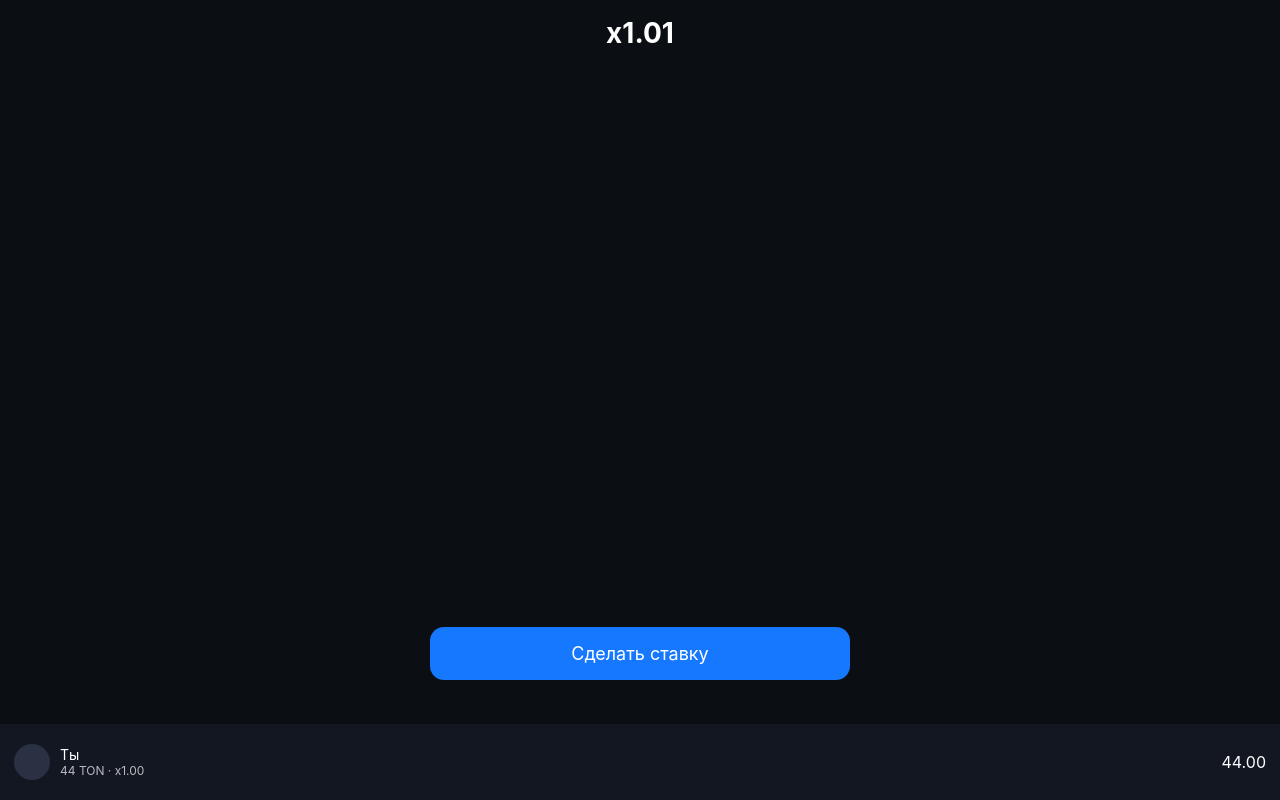
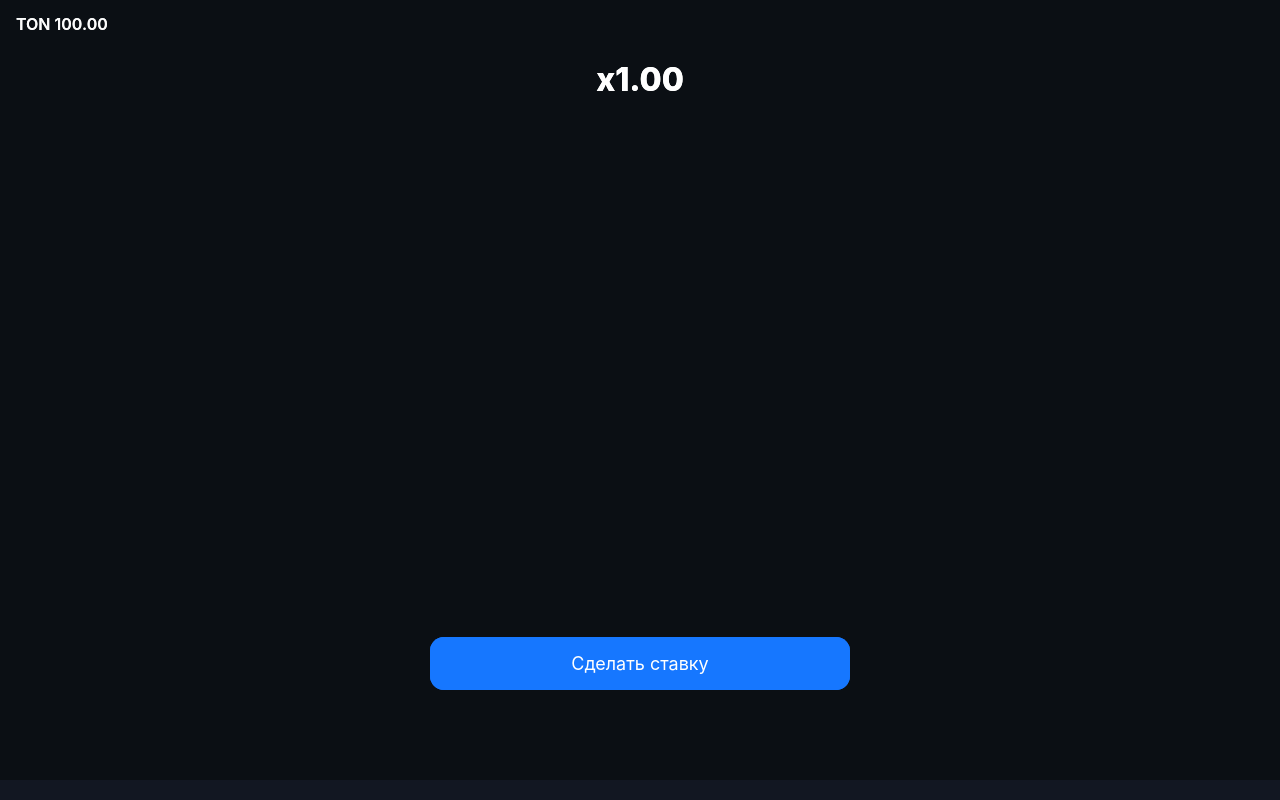
Before and after one commit to mjfgfpmtrz-dev/AlukaCasinos, a plain HTML site: page crash.html in a window 1280 px wide. Drawn offline with Linux system fonts and the light colour scheme.

Commit message:
Add files via upload

```diff
--- a/crash.html
+++ b/crash.html
@@ -1,197 +1,189 @@
 <!DOCTYPE html>
 <html lang="ru">
 <head>
-<meta charset="UTF-8" />
+<meta charset="UTF-8">
 <title>Crash</title>
-<meta name="viewport" content="width=device-width, initial-scale=1.0"/>
+<meta name="viewport" content="width=device-width, initial-scale=1.0">
 <style>
 *{box-sizing:border-box;font-family:Inter,system-ui}
 body{margin:0;background:#0b0f14;color:#fff;overflow:hidden}
-#game{position:relative;width:100vw;height:100vh}
+#app{position:relative;width:100vw;height:100vh}
 
-/* центр */
-#centerText{
+/* TOP */
+#top{
+  position:absolute;top:14px;left:16px;right:16px;
+  display:flex;justify-content:space-between;align-items:center;
+}
+#balance{font-weight:600;opacity:.9}
+
+/* MULT */
+#mult{
+  position:absolute;top:60px;left:50%;
+  transform:translateX(-50%);
+  font-size:32px;font-weight:800;
+}
+
+/* CENTER COUNT */
+#center{
   position:absolute;inset:0;
   display:flex;align-items:center;justify-content:center;
-  font-size:72px;font-weight:800;opacity:.9;pointer-events:none
+  font-size:72px;font-weight:800;
+  pointer-events:none;
 }
 
-/* множитель */
-#mult{
-  position:absolute;top:16px;left:50%;
+/* CANVAS */
+canvas{position:absolute;inset:0}
+
+/* LAST X */
+#lastX{
+  position:absolute;bottom:190px;left:50%;
   transform:translateX(-50%);
-  font-size:28px;font-weight:700
+  display:flex;gap:8px;
+}
+.last{
+  background:#1b2230;
+  padding:6px 10px;
+  border-radius:8px;
+  font-size:13px;
+  opacity:.85;
 }
 
-/* canvas */
-canvas{position:absolute;inset:0}
+/* CONTROLS */
+#controls{
+  position:absolute;bottom:110px;left:50%;
+  transform:translateX(-50%);
+  width:92%;max-width:420px;
+}
+button{
+  width:100%;padding:16px;
+  font-size:18px;border-radius:14px;
+  border:none;background:#1677ff;color:#fff;
+}
+button.gray{background:#2a3142;margin-top:10px}
 
-/* кнопка */
-#betBtn{
-  position:absolute;bottom:120px;left:50%;
-  transform:translateX(-50%);
-  width:90%;max-width:420px;
-  background:#1677ff;border:none;
-  color:#fff;font-size:18px;
-  padding:16px;border-radius:14px
-}
-
-/* список ставок */
+/* BETS */
 #bets{
   position:absolute;bottom:0;left:0;right:0;
   background:#121722;padding:10px 14px;
 }
 .bet{
-  display:flex;align-items:center;justify-content:space-between;
-  padding:10px 0;border-bottom:1px solid #1e2533
+  display:flex;justify-content:space-between;
+  padding:10px 0;border-bottom:1px solid #1e2533;
 }
 .bet:last-child{border:none}
-.betL{display:flex;gap:10px;align-items:center}
-.avatar{
-  width:36px;height:36px;border-radius:50%;
-  background:#2a3142
+</style>
+</head>
+
+<body>
+
+<div id="app">
+  <canvas id="cv"></canvas>
+
+  <div id="top">
+    <div id="balance">TON 100.00</div>
+  </div>
+
+  <div id="mult">x1.00</div>
+  <div id="center"></div>
+
+  <div id="lastX"></div>
+
+  <div id="controls">
+    <button id="betBtn">Сделать ставку</button>
+    <button id="cashoutBtn" class="gray" style="display:none">Забрать</button>
+  </div>
+<!DOCTYPE html>
+<html lang="ru">
+<head>
+<meta charset="UTF-8">
+<title>Crash</title>
+<meta name="viewport" content="width=device-width, initial-scale=1.0">
+<style>
+*{box-sizing:border-box;font-family:Inter,system-ui}
+body{margin:0;background:#0b0f14;color:#fff;overflow:hidden}
+#app{position:relative;width:100vw;height:100vh}
+
+/* TOP */
+#top{
+  position:absolute;top:14px;left:16px;right:16px;
+  display:flex;justify-content:space-between;align-items:center;
 }
-.name{font-size:14px}
-.small{font-size:12px;opacity:.7}
+#balance{font-weight:600;opacity:.9}
+
+/* MULT */
+#mult{
+  position:absolute;top:60px;left:50%;
+  transform:translateX(-50%);
+  font-size:32px;font-weight:800;
+}
+
+/* CENTER COUNT */
+#center{
+  position:absolute;inset:0;
+  display:flex;align-items:center;justify-content:center;
+  font-size:72px;font-weight:800;
+  pointer-events:none;
+}
+
+/* CANVAS */
+canvas{position:absolute;inset:0}
+
+/* LAST X */
+#lastX{
+  position:absolute;bottom:190px;left:50%;
+  transform:translateX(-50%);
+  display:flex;gap:8px;
+}
+.last{
+  background:#1b2230;
+  padding:6px 10px;
+  border-radius:8px;
+  font-size:13px;
+  opacity:.85;
+}
+
+/* CONTROLS */
+#controls{
+  position:absolute;bottom:110px;left:50%;
+  transform:translateX(-50%);
+  width:92%;max-width:420px;
+}
+button{
+  width:100%;padding:16px;
+  font-size:18px;border-radius:14px;
+  border:none;background:#1677ff;color:#fff;
+}
+button.gray{background:#2a3142;margin-top:10px}
+
+/* BETS */
+#bets{
+  position:absolute;bottom:0;left:0;right:0;
+  background:#121722;padding:10px 14px;
+}
+.bet{
+  display:flex;justify-content:space-between;
+  padding:10px 0;border-bottom:1px solid #1e2533;
+}
+.bet:last-child{border:none}
 </style>
 </head>
 <body>
 
-<div id="game">
+<div id="app">
   <canvas id="cv"></canvas>
+
+  <div id="top">
+    <div id="balance">TON 100.00</div>
+  </div>
+
   <div id="mult">x1.00</div>
-  <div id="centerText"></div>
+  <div id="center"></div>
 
-  <button id="betBtn">Сделать ставку</button>
+  <div id="lastX"></div>
 
-  <div id="bets">
-    <div class="bet">
-      <div class="betL">
-        <div class="avatar"></div>
-        <div>
-          <div class="name">Ты</div>
-          <div class="small">44 TON · x1.00</div>
-        </div>
-      </div>
-      <div>44.00</div>
-    </div>
+  <div id="controls">
+    <button id="betBtn">Сделать ставку</button>
+    <button id="cashoutBtn" class="gray" style="display:none">Забрать</button>
   </div>
+  <div id="bets"></div>
 </div>
-
-<script>
-/* ===== НАСТРОЙКИ ===== */
-const WAIT_TIME = 5;
-const MAX_X = 10;
-const AVG_TARGET = 2.0; // средний краш ~1.6–1.8
-let state = "WAIT";
-let wait = WAIT_TIME;
-let t = 0;
-let mult = 1;
-let crashAt = 2;
-
-/* canvas */
-const cv = document.getElementById('cv');
-const ctx = cv.getContext('2d');
-function resize(){
-  cv.width = innerWidth;
-  cv.height = innerHeight;
-}
-resize(); onresize = resize;
-
-/* UI */
-const centerText = document.getElementById('centerText');
-const multEl = document.getElementById('mult');
-
-/* ракета */
-const rocket = {x:0,y:0};
-
-/* кривая роста (медленно в начале) */
-function curve(x){
-  return Math.pow(x,1.6);
-}
-
-/* генерация краша */
-function genCrash(){
-  let r = Math.random();
-  let base = AVG_TARGET + r*1.2;
-  if(Math.random()<0.08) base+=2;
-  return Math.min(base,MAX_X);
-}
-
-/* старт ожидания */
-function startWait(){
-  state="WAIT";
-  wait=WAIT_TIME;
-  centerText.textContent=wait;
-}
-
-/* старт раунда */
-function startFly(){
-  state="FLY";
-  t=0; mult=1;
-  crashAt = genCrash();
-}
-
-/* взрыв */
-function explode(){
-  state="CRASH";
-  centerText.textContent="💥";
-  setTimeout(startWait,1200);
-}
-
-/* draw */
-function draw(){
-  ctx.clearRect(0,0,cv.width,cv.height);
-
-  /* график */
-  ctx.strokeStyle="#2f7cff";
-  ctx.lineWidth=3;
-  ctx.beginPath();
-  for(let i=0;i<=t;i+=0.01){
-    let x=i*cv.width*0.6;
-    let y=cv.height - curve(i)*200;
-    if(i===0) ctx.moveTo(x,y);
-    else ctx.lineTo(x,y);
-  }
-  ctx.stroke();
-
-  /* ракета */
-  let rx = t*cv.width*0.6;
-  let ry = cv.height - curve(t)*200;
-  ctx.fillStyle="#fff";
-  ctx.beginPath();
-  ctx.arc(rx,ry,14,0,Math.PI*2);
-  ctx.fill();
-}
-
-/* loop */
-function loop(){
-  if(state==="WAIT"){
-    centerText.textContent = wait;
-  }
-  if(state==="FLY"){
-    t+=0.008;
-    mult = 1 + t*1.4;
-    multEl.textContent = "x"+mult.toFixed(2);
-    draw();
-    if(mult>=crashAt) explode();
-  }
-  requestAnimationFrame(loop);
-}
-
-/* таймер ожидания */
-setInterval(()=>{
-  if(state==="WAIT"){
-    wait--;
-    if(wait<=0){
-      centerText.textContent="";
-      startFly();
-    }
-  }
-},1000);
-
-startWait();
-loop();
-</script>
-</body>
-</html>
```
